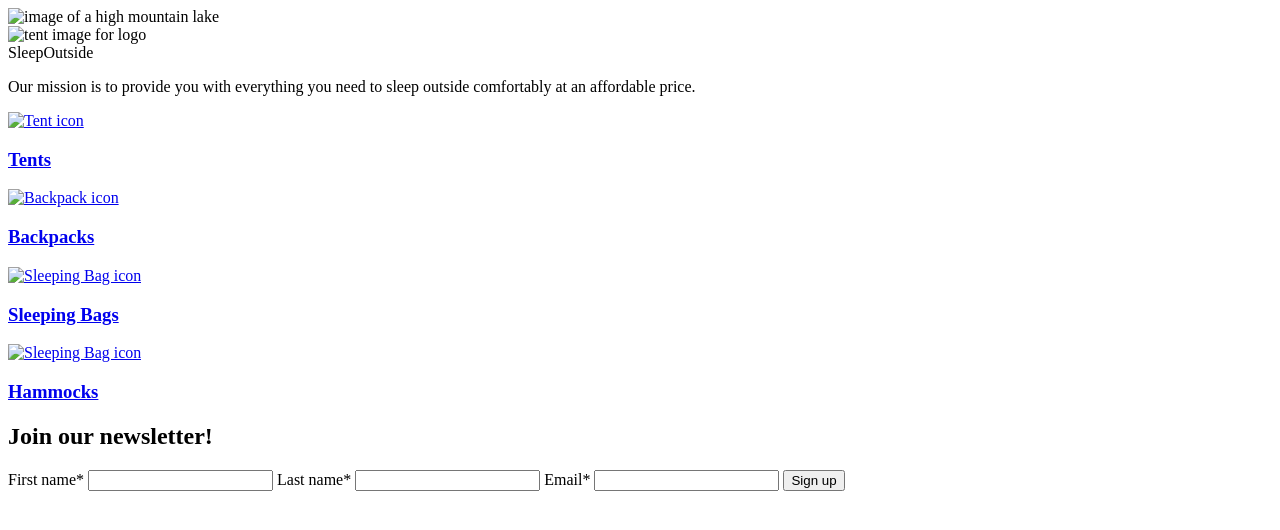
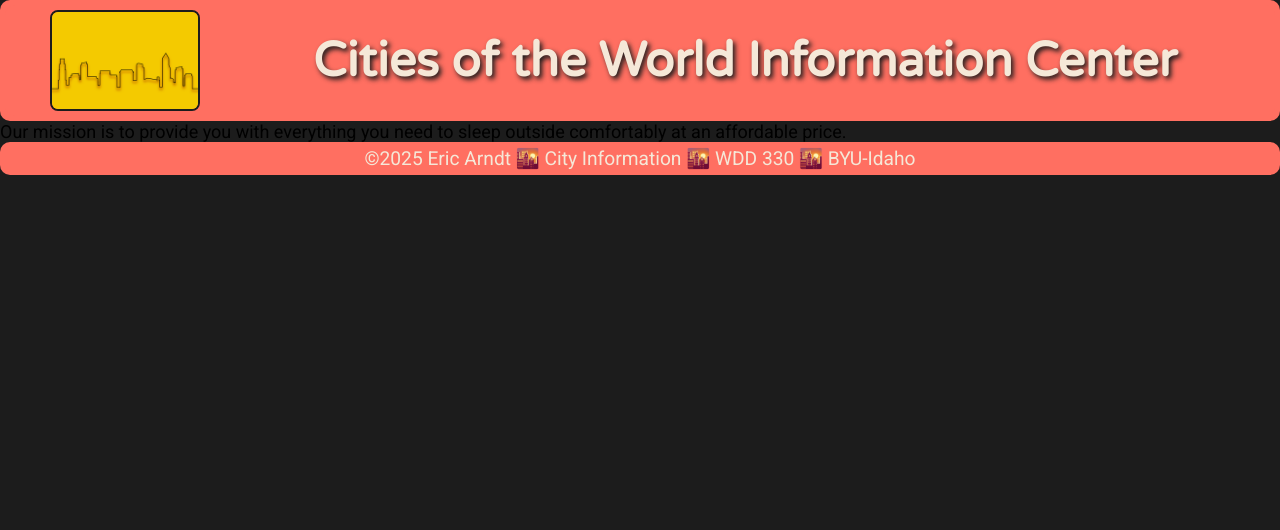
Before and after one commit to e-arndt/WDD-330-FP, a plain HTML site: page index.html in a window 1280 px wide. Drawn offline with Linux system fonts and the light colour scheme.

Commit message:
Header and Footer looking good

```diff
--- /dev/null
+++ b/footer.html
@@ -0,0 +1 @@
+&copy;<span id="copyright-year"></span> Eric Arndt 🌇 City Information 🌇 WDD 330 🌇 BYU-Idaho
--- /dev/null
+++ b/header.html
@@ -0,0 +1,6 @@
+<header id="main-header">
+    <div class="header-container">
+        <img src="/images/City-Skyline-sm.png" alt="City Skyline Logo" class="logo">
+        <h1 class="headline">Cities of the World Information Center</h1>
+    </div>
+</header>
--- a/index.html
+++ b/index.html
@@ -9,7 +9,8 @@
     <title>City Information Lookup</title>
     <meta name="description" content="WDD 330 - Web Frontend Development 2 - Eric Arndt - Final Project - City Information Lookup">
     <meta name="author" content="Eric Arndt">
-    <link rel="preload" href="/styles/cities.css" as="style">
+    <link rel="stylesheet" href="/styles/cities.css">
+
 
     <!-- Open Graph Meta Tags -->
     <meta property="og:title" content="WDD 330 - Web Frontend Development 2 - Eric Arndt - Final Project - City Information Lookup">
@@ -19,106 +20,17 @@
 
     <link rel="icon" href="/images/favicon.png" type="image/png">
   </head>
-
+  <div id="main-header"></div>
   <body>
-    <header class="divider" id="main-header"></header>
     <main class="divider">
-      <div class="hero">
-        <img
-          src="/images/banner-sm.jpg"
-          srcset="images/banner-sm.jpg 500w, images/banner.jpg"
-          alt="image of a high mountain lake"
-        />
-        <div class="logo logo--square">
-          <img src="/images/noun_Tent_2517.svg" alt="tent image for logo" />
-          <div>Sleep<span class="highlight">Outside</span></div>
-        </div>
         <div class="mission">
           <p>
             Our mission is to provide you with everything you need to sleep
             outside comfortably at an affordable price.
           </p>
         </div>
-      </div>
-      <div id="product-categories">
-        <a href="/product_listing/index.html?category=tents"
-          ><img
-            src="/images/category-tents.svg"
-            alt="Tent icon"
-            width="100"
-            height="100"
-          />
-          <h3>Tents</h3></a
-        >
-        <a href="/product_listing/index.html?category=backpacks"
-          ><img
-            src="/images/category-backpacks.svg"
-            alt="Backpack icon"
-            width="100"
-            height="100"
-          />
-          <h3>Backpacks</h3></a
-        >
-        <a href="/product_listing/index.html?category=sleeping-bags"
-          ><img
-            src="/images/category-sleepingbags.svg"
-            alt="Sleeping Bag icon"
-            width="100"
-            height="100"
-          />
-          <h3>Sleeping Bags</h3></a
-        >
-        <a href="/product_listing/index.html?category=hammocks"
-          ><img
-            src="/images/category-hammocks.svg"
-            alt="Sleeping Bag icon"
-            width="100"
-            height="100"
-          />
-          <h3>Hammocks</h3></a
-        >
-      </div>
-      <div id="newsletter">
-        <form action="thankyou.html" method="get">
-          <h2>Join our newsletter!</h2>
-          <label
-            >First name<span class="required">*</span>
-            <input
-              class="fname"
-              name="fname"
-              type="text"
-              autocomplete="given-name"
-              title="Please enter your first name."
-              required
-            />
-          </label>
-          <label
-            >Last name<span class="required">*</span>
-            <input
-              class="lname"
-              name="lname"
-              type="text"
-              autocomplete="family-name"
-              title="Please enter your last name."
-              required
-            />
-          </label>
-          <label
-            >Email<span class="required">*</span>
-            <input
-              class="email"
-              name="email"
-              type="email"
-              autocomplete="email"
-              title="Please enter a valid email address."
-              required
-            />
-          </label>
-          <button class="submit" name="submit" type="submit">Sign up</button>
-        </form>
-      </div>
     </main>
     <footer id="footer"></footer>
-    <script type="module" src="./js/main.js"></script>
+    <script type="module" src="./scripts/main.js"></script>
   </body>
 </html>
--- /dev/null
+++ b/scripts/main.js
@@ -0,0 +1,4 @@
+import { loadHeaderFooter } from "./utils.mjs";
+
+// Run on page load
+loadHeaderFooter();
--- /dev/null
+++ b/scripts/utils.mjs
@@ -0,0 +1,33 @@
+function updateCopyrightYear() {
+    const yearElement = document.querySelector("#copyright-year");
+    if (yearElement) {
+        yearElement.textContent = new Date().getFullYear();
+    }
+}
+
+
+export function renderWithTemplate(template, parentElement, callback) {
+    parentElement.innerHTML = template;
+    if (callback) {
+        callback(); // Ensure the callback runs after the footer loads
+    }
+}
+
+
+
+export async function loadTemplate(path) {
+    const res = await fetch(path);
+    const template = await res.text();
+    return template;
+  }
+
+
+export async function loadHeaderFooter() {
+    const headerTemplate = await loadTemplate("./header.html");
+    const headerElement = document.querySelector("#main-header");
+    renderWithTemplate(headerTemplate, headerElement);
+
+    const footerTemplate = await loadTemplate("./footer.html");
+    const footerElement = document.querySelector("#footer");
+    renderWithTemplate(footerTemplate, footerElement, updateCopyrightYear);
+}
--- a/styles/cities.css
+++ b/styles/cities.css
@@ -1,14 +1,90 @@
-/* Basic text styling */
-h1,
-h2,
-h3 {
-    font-family: 'Roboto', sans-serif;
-    color: #333;
+:root {
+/* Fonts */
+    --font-body: Roboto, Helvetica, sans-serif;
+    --font-headline: "Varela Round", sans-serif;
+
+
+/* Color Scheme */
+    --primary-color: #FF6F61; /* Muted Coral - Accent */
+    --secondary-color: #DAA520; /* Golden Yellow - Background */
+    --tertiary-color: #FF4500; /* Burnt Orange - Hover Effect */
+    --light-color: #F5E8D8; /* Warm Beige - Text/Accent */
+    --dark-color: #1C1C1C; /* Soft Black - Background/Accent */
+
+
+/* sizes */
+    --font-base: 18px;
+    --small-font: 0.8em;
+    --large-font: 1.2em;
+    --headline: 3rem;
 }
 
-p {
-    font-family: 'Open Sans', sans-serif;
-    font-size: 16px;
-    color: #555;
-    line-height: 1.5;
+
+* {
+    margin: 0;
+    padding: 0;
+    box-sizing: border-box;
 }
+
+body {
+    font-family: var(--font-body);
+    font-size: var(--font-base);
+    color: var(--dark-grey);
+    background-color: var(--dark-color);
+}
+
+.headline {
+    font-family: var(--font-headline);
+    font-size: var(--headline);
+    color: var(--light-color);
+    flex-grow: 1; /* Allows headline to take up remaining space */
+    text-align: center; /* Aligns text to the right */
+    text-shadow: 2.5px 2.5px 5px var(--dark-color);
+}
+
+.header-container {
+    display: flex; /* Enables horizontal layout */
+    align-items: center; /* Ensures vertical alignment */
+    justify-content: flex-start; /* Keeps items grouped together */
+    gap: 20px; /* Adds space between the logo and headline */
+}
+
+.logo {
+    width: 150px; /* Adjust size */
+    height: auto;
+    margin-left: 40px; /* Adds space between logo and headline */
+    border: 2px solid var(--dark-color);
+    border-radius: 8px;
+
+}
+
+
+#main-header {
+    width: 100%;
+    background-color: var(--primary-color);
+    padding: 5px;
+    border-radius: 10px;
+    transition: background-color 0.3s ease-in-out;
+}
+
+#main-header:hover {
+    background-color: var(--secondary-color);
+    border-bottom: 3px solid #333;
+}
+
+
+#footer {
+    width: 100%;
+    background-color: var(--primary-color);
+    padding: 5px;
+    border-radius: 10px;
+    text-align: center;
+    color: var(--light-color); /* Ensures readability against the background */
+    font-size: 1.2rem;
+    transition: background-color 0.3s ease-in-out;
+}
+
+#footer:hover {
+    background-color: var(--secondary-color);
+    border-bottom: 3px solid #333;
+}
```
Also changed, not shown: images/City-Skyline-sm.png (added).
